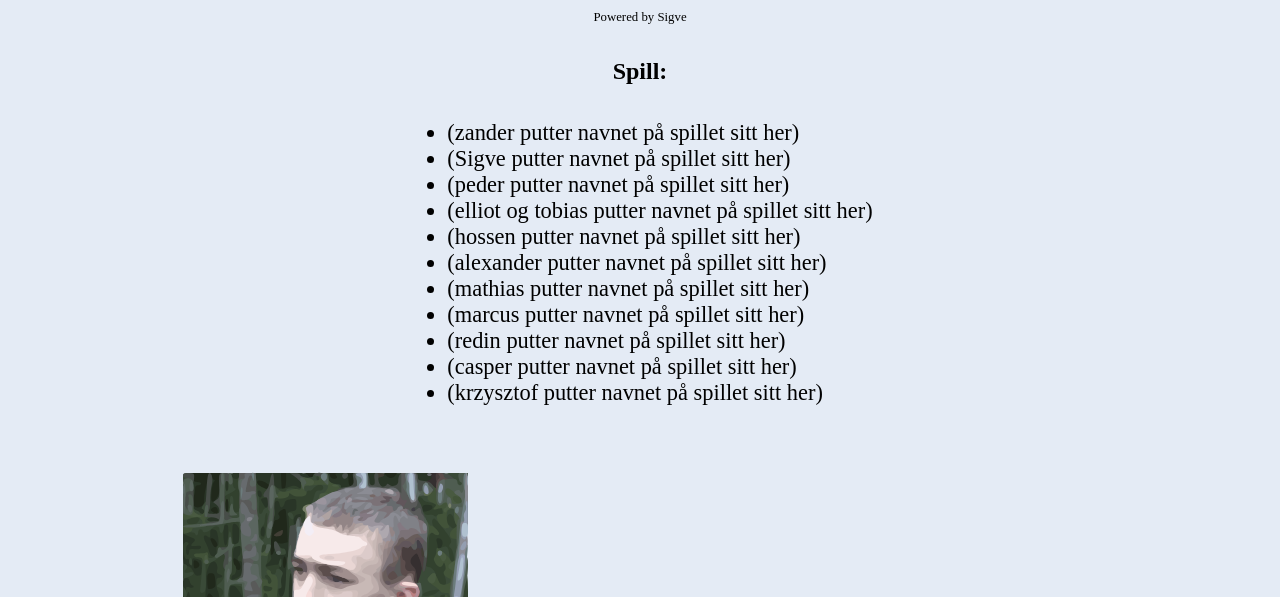
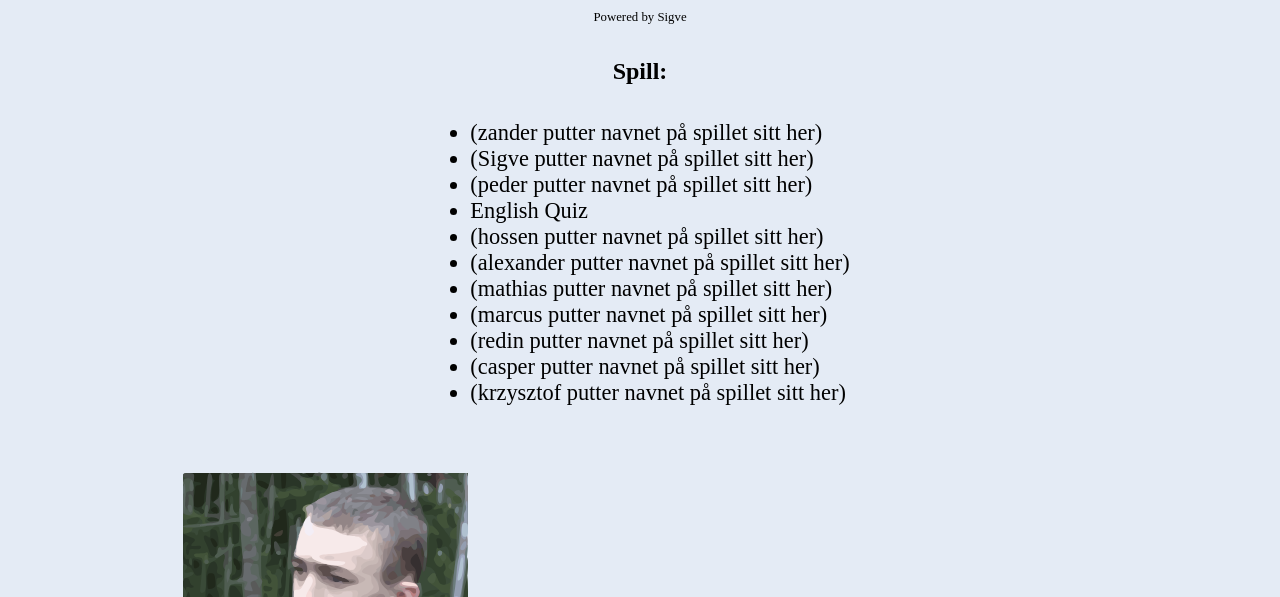
Before and after one commit to dromtorpvgs/2ITA-TO, a plain HTML site: page docs/index.html in a window 1280 px wide. Shown: the part 203-800 px from the top of the page. Drawn offline with Linux system fonts and the light colour scheme; a web font is replaced by a local one.

Commit message:
english quiz

```diff
--- a/docs/index.html
+++ b/docs/index.html
@@ -28,7 +28,9 @@
             </form>
             <input type="submit" id="best" value="Tilfeldig" onclick="tilfeldig()">
         </div>
-        <center><p style="font-size: 0.8rem;">Powered by Sigve</p></center>
+        <center>
+            <p style="font-size: 0.8rem;">Powered by Sigve</p>
+        </center>
 
         <div id="list">
             <h2>Spill:</h2>
@@ -43,7 +45,7 @@
                     (peder putter navnet på spillet sitt her)
                 </li>
                 <li class="listElem" onclick="Javascript:scrollToElement('elliot')">
-                    (elliot og tobias putter navnet på spillet sitt her)
+                    English Quiz
                 </li>
                 <li class="listElem" onclick="Javascript:scrollToElement('hossen')">
                     (hossen putter navnet på spillet sitt her)
```
